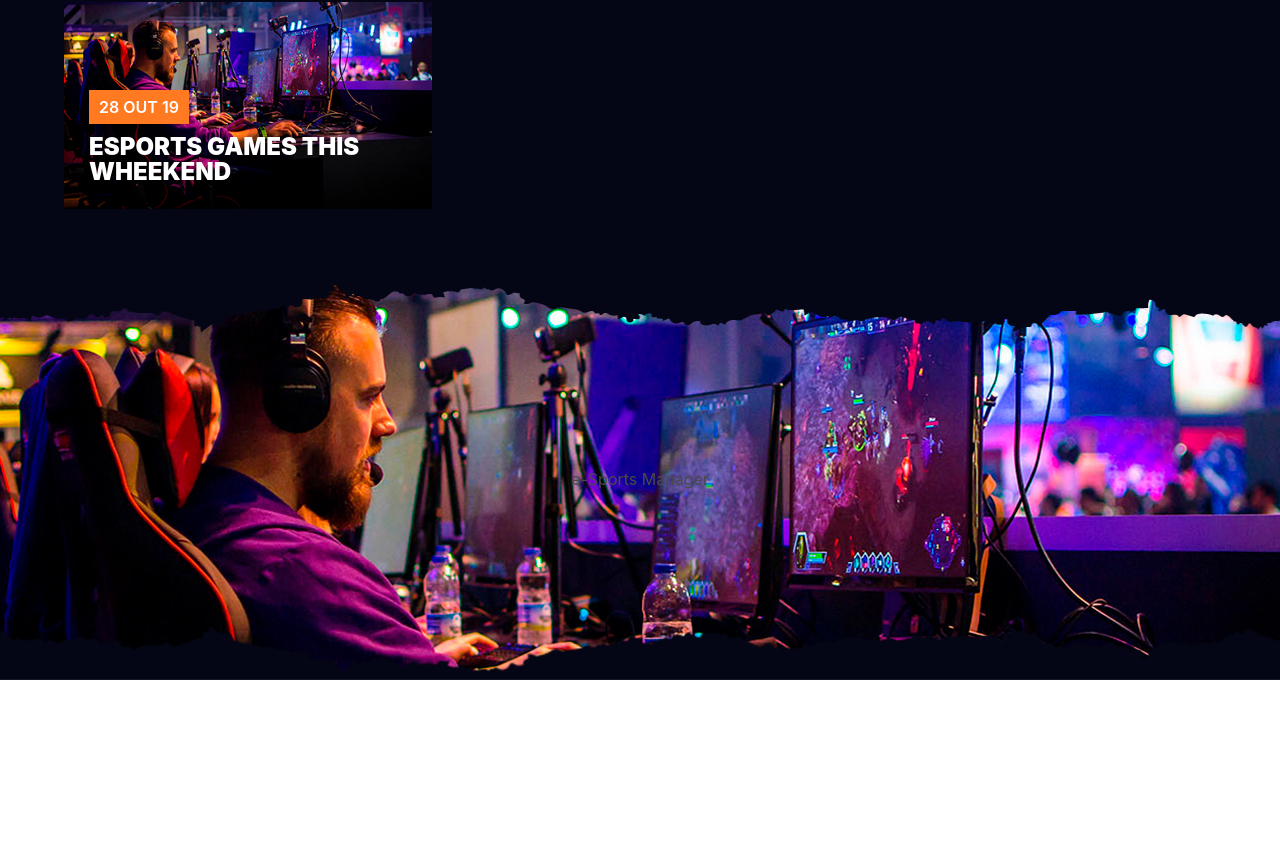
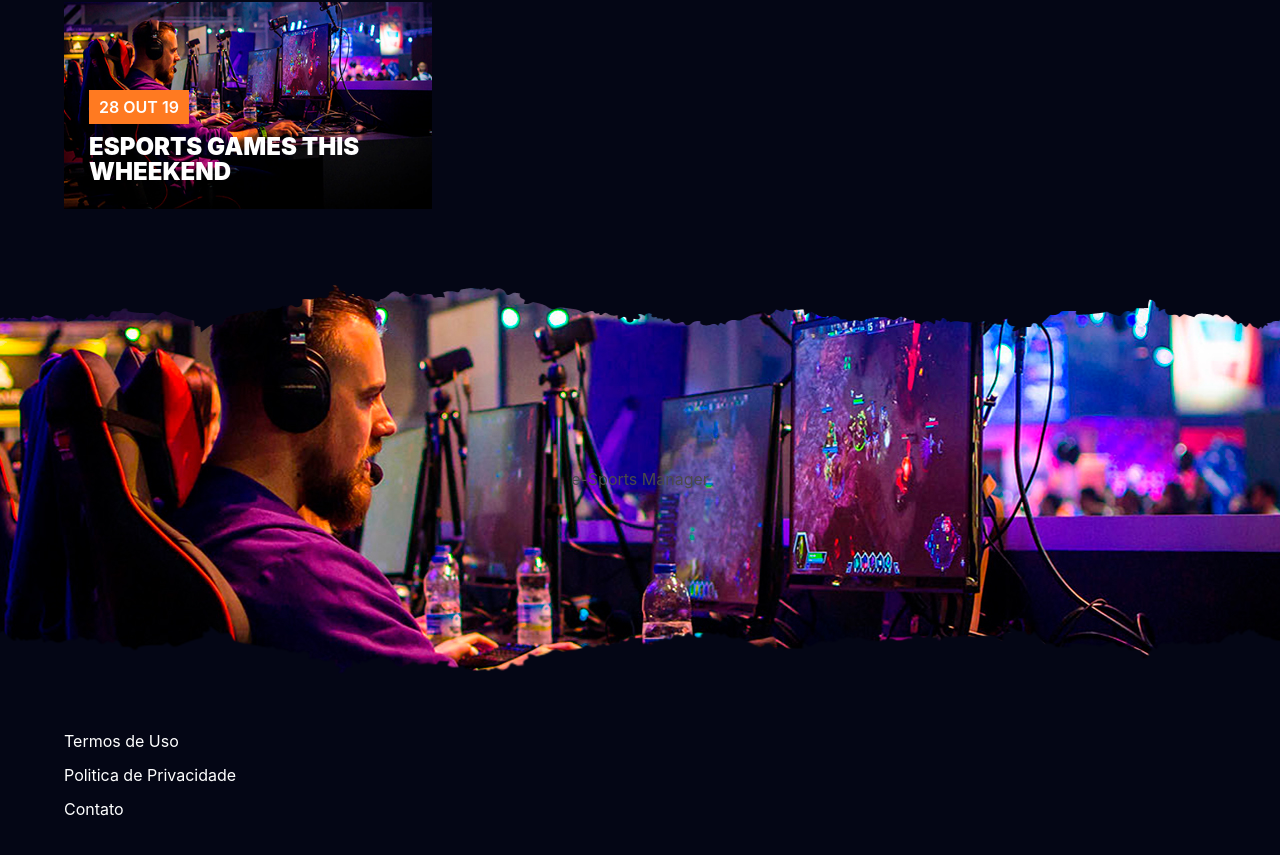
Before and after one commit to dvimoreira/e-sportsmanager-front, a Vue app: page / in a window 1280 px wide. Shown: the part 1267-2122 px from the top of the page. Before the commit the page ends 1947 px from the top, so only its background shows below. Built offline with nearby package versions, Linux system fonts and the light colour scheme; no server answers.

Commit message:
Finalizado página inicial

```diff
--- a/src/layouts/Public.vue
+++ b/src/layouts/Public.vue
@@ -1,6 +1,6 @@
 <template>
     <div>
-        <div id="main-navigation">
+        <header id="main-navigation">
             <div class="top-bar">
                 <div class="container">
                     <div class="columns is-gapless">
@@ -30,8 +30,32 @@
                     </div>
                 </div>
             </div>
-        </div>
+        </header>
+
         <router-view></router-view>
+
+        <footer>
+            <div id="parallax">
+                <div class="container">
+                    <h4>e-Sports Manager</h4>
+                </div>
+            </div>
+
+            <div class="footer-box">
+                <div class="container">
+                    <div class="columns is-vcentered">
+                        <div class="column">
+                            <ul>
+                                <li><a href="#">Termos de Uso</a></li>
+                                <li><a href="#">Politica de Privacidade</a></li>
+                                <li><a href="#">Contato</a></li>
+                            </ul>
+                        </div>
+                        <div class="column"></div>
+                    </div>
+                </div>
+            </div>
+        </footer>
     </div>
 </template>
 
@@ -92,6 +116,36 @@
         }
     }
 
+    #parallax {
+        background: url("/img/parallax.jpg") no-repeat center;
+        &:before {
+            content: "";
+            background: url("/img/pattern-2.png") no-repeat bottom;
+        }
+
+        &:after {
+            content: "";
+            background: url("/img/pattern-1.png") no-repeat bottom;
+        }
+    }
+
+    .footer-box {
+        background: #040615;
+        ul {
+            padding: 0;
+            margin: 0;
+            li {
+                a {
+                    display: block;
+                    color: #FFFFFF;
+                    &:hover {
+                        text-decoration: underline;
+                    }
+                }
+            }
+        }
+    }
+
     @media (max-width: 768px) {}
     @media (min-width: 769px) {}
     @media (min-width: 1200px) {
@@ -137,5 +191,45 @@
                 }
             }
         }
+
+        #parallax {
+            position: relative;
+            width: 100%;
+            height: 400px;
+            line-height: 400px;
+            text-align: center;
+            &:before {
+                width: 100%;
+                height: 74px;
+                z-index: 9;
+                position: absolute;
+                top: -1px;
+                left: 0;
+            }
+
+            &:after {
+                width: 100%;
+                height: 74px;
+                z-index: 9;
+                position: absolute;
+                bottom: -1px;
+                left: 0;
+            }
+        }
+
+        .footer-box {
+            padding: 50px 0;
+            ul {
+                li {
+                    display: block;
+                    list-style: none;
+                    margin-bottom: 10px;
+                    &:last-child { margin: 0; }
+                    a {
+                        font-size: 16px;
+                    }
+                }
+            }
+        }
     }
 </style>
--- a/src/views/public/Home.vue
+++ b/src/views/public/Home.vue
@@ -54,12 +54,6 @@
                         </div>
                     </div>
                 </div>
-            </div>
-        </div>
-
-        <div id="parallax">
-            <div class="container">
-                <h4>e-Sports Manager</h4>
             </div>
         </div>
     </div>
@@ -121,19 +115,6 @@
                     }
                 }
             }
-        }
-    }
-
-    #parallax {
-        background: url("/img/parallax.jpg") no-repeat center;
-        &:before {
-            content: "";
-            background: url("/img/pattern-2.png") no-repeat bottom;
-        }
-
-        &:after {
-            content: "";
-            background: url("/img/pattern-1.png") no-repeat bottom;
         }
     }
 
@@ -199,30 +180,5 @@
                 }
             }
         }
-
-        #parallax {
-            position: relative;
-            width: 100%;
-            height: 400px;
-            line-height: 400px;
-            text-align: center;
-            &:before {
-                width: 100%;
-                height: 74px;
-                z-index: 9;
-                position: absolute;
-                top: -1px;
-                left: 0;
-            }
-
-            &:after {
-                width: 100%;
-                height: 74px;
-                z-index: 9;
-                position: absolute;
-                bottom: -1px;
-                left: 0;
-            }
-        }
     }
 </style>
```
